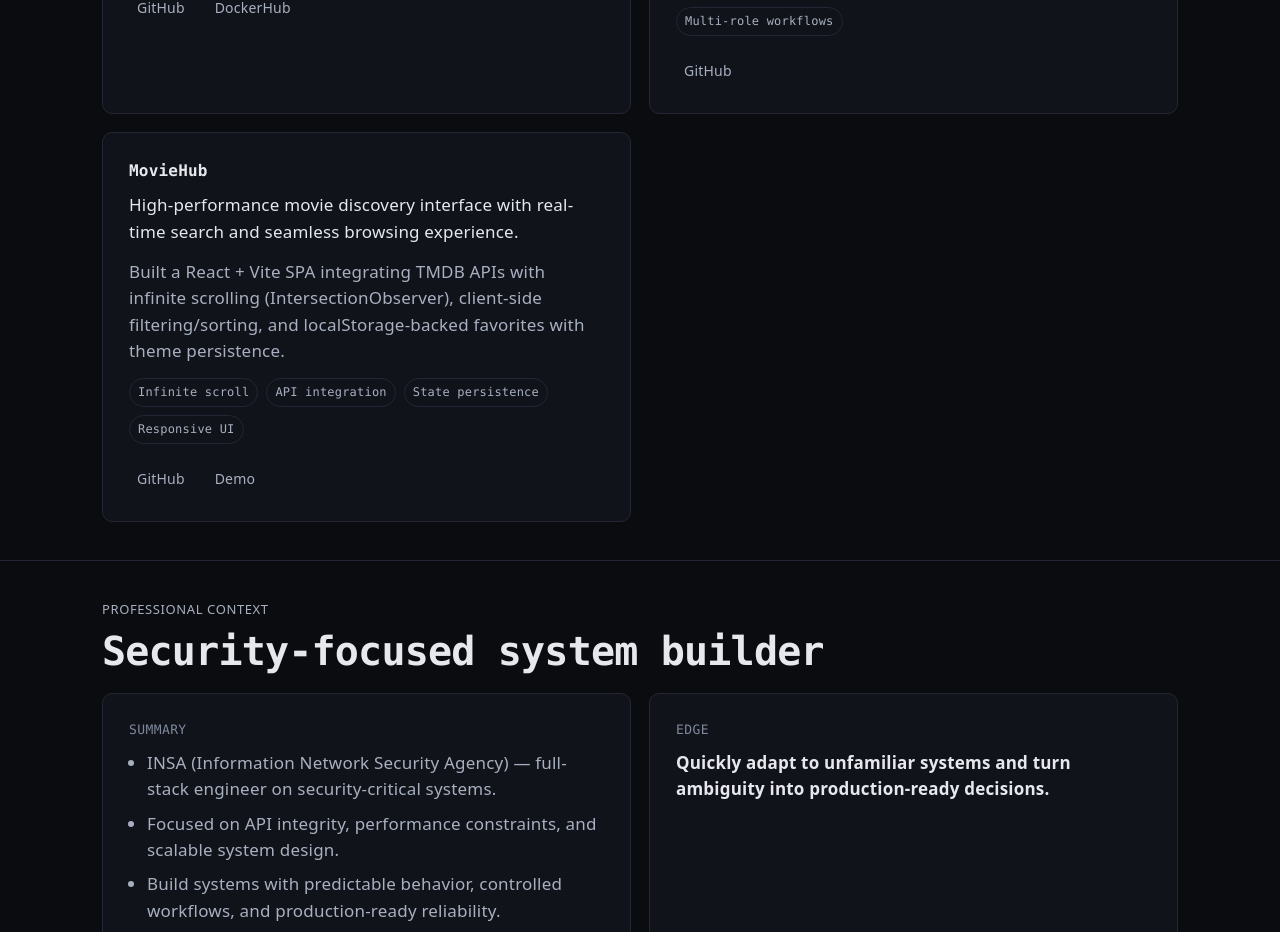
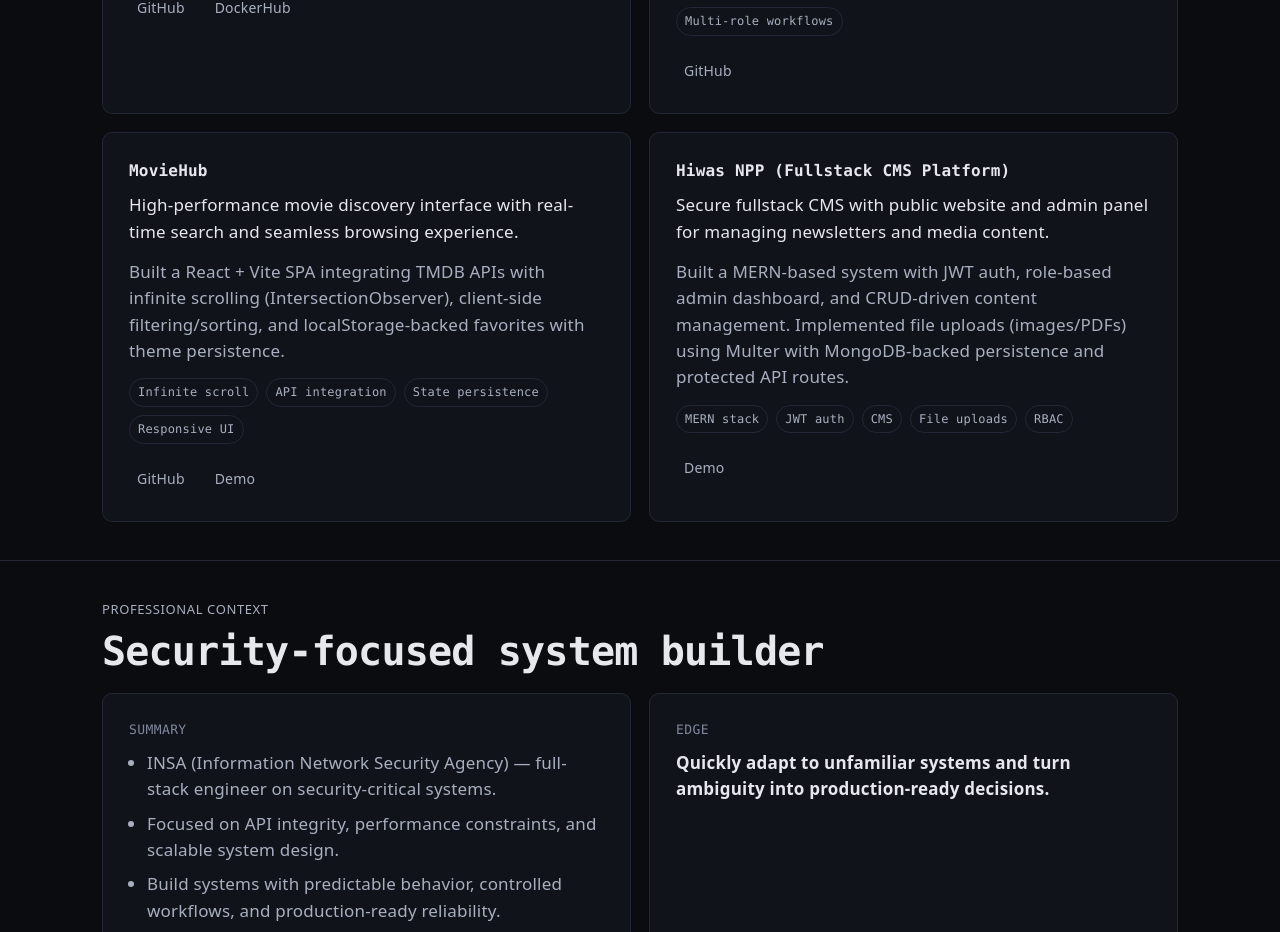
Before and after one commit to Addisu544/Portfolio, a React (Vite) app: page / in a window 1280 px wide. Shown: the part 2560-3492 px from the top of the page. Built offline with nearby package versions, Linux system fonts and the light colour scheme.

Commit message:
add project-hiwas

```diff
--- a/src/data/portfolio.ts
+++ b/src/data/portfolio.ts
@@ -139,6 +139,21 @@ export const portfolio: PortfolioContent = {
 
       },
     },
+    {
+  title: 'Hiwas NPP (Fullstack CMS Platform)',
+  impact:
+    'Secure fullstack CMS with public website and admin panel for managing newsletters and media content.',
+
+  action:
+    'Built a MERN-based system with JWT auth, role-based admin dashboard, and CRUD-driven content management. Implemented file uploads (images/PDFs) using Multer with MongoDB-backed persistence and protected API routes.',
+
+  tags: ['MERN stack', 'JWT auth', 'CMS', 'File uploads', 'RBAC'],
+
+  links: {
+    demo: 'hiwasnewspp.netlify.app',
+  },
+}
+
   ],
 
   professionalContext: {
```
